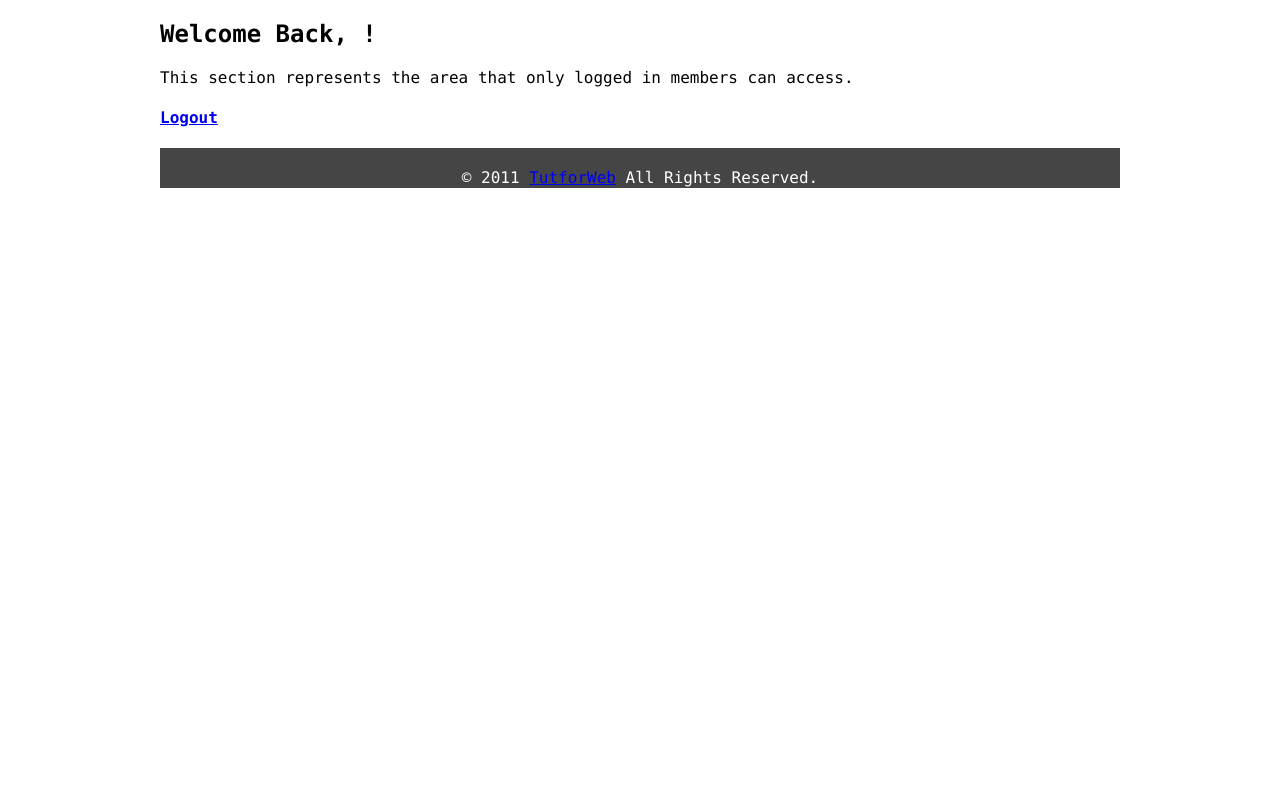
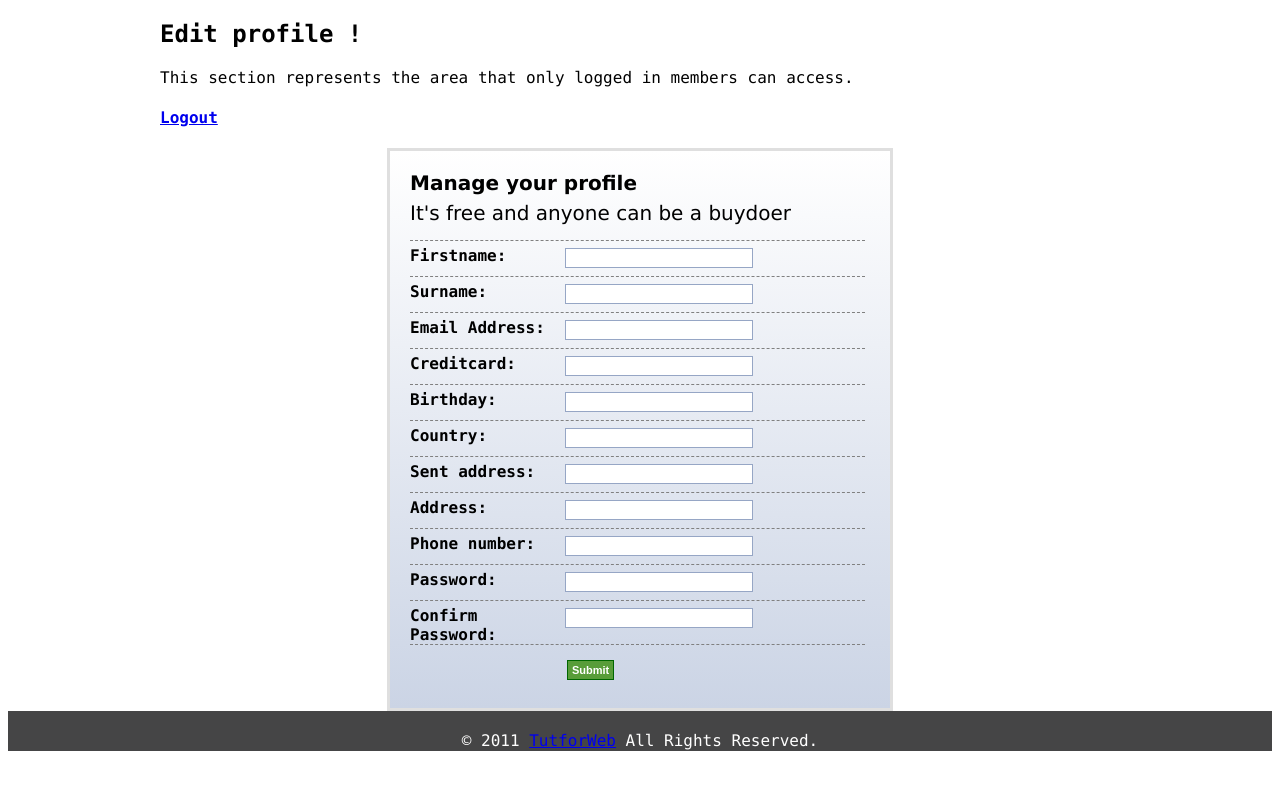
Before and after one commit to rainaz/buydo, a CodeIgniter app: page /buydo/index.php/user/welcome in a window 1280 px wide. Run offline with CodeIgniter, Linux system fonts and the light colour scheme.

Commit message:
manage profile

```diff
--- a/application/controllers/user.php
+++ b/application/controllers/user.php
@@ -8,6 +8,7 @@ class User extends CI_Controller{
 	public function index(){
 		if(($this->session->userdata('username')!="")){
 			$this->welcome();
+
 		}
 		else{
 			$data['title']= 'Home';
@@ -52,10 +53,29 @@ class User extends CI_Controller{
 			$this->thank();
 		}
 	}
+	public function manageprofle(){
+		$this->load->library('form_validation');
+		// field name, error message, validation rules
+		$this->form_validation->set_rules('user_name', 'User Name');
+		//  $this->form_validation->set_rules('email_address', 'Your Email', 'trim|required|valid_email');
+		//  $this->form_validation->set_rules('password', 'Password', 'trim|required|min_length[4]|max_length[32]');
+		//  $this->form_validation->set_rules('con_password', 'Password Confirmation', 'trim|required|matches[password]');
+		if($this->form_validation->run() == FALSE){
+			$this->index();
+		}
+		else{
+			$this->user_model->manageProfile();
+			$this->thank();
+		}
+	}
+
+
+
+
 	public function logout(){
 		$newdata = array(
 			'user_id'   =>'',
-			'username'  =>'',
+			'user_name'  =>'',
 			'user_email'     => '',
 			'logged_in' => FALSE,
 		);
--- a/application/models/user_model.php
+++ b/application/models/user_model.php
@@ -118,6 +118,27 @@ class User_model extends CI_Model {
     $query = $this->db->query($sql);
   }
 
+  public function manageProfile()
+  {
+    $this->load->helper('url');
+
+ $data=array(
+
+    'name'=>$this->input->post('name'),
+    'surname'=>$this->input->post('surname'),
+    'email'=>$this->input->post('email'),
+    'creditcard'=>$this->input->post('creditcard'),
+    'birthday'=>$this->input->post('birthday'),
+    'country'=>$this->input->post('country'),
+    'sent_address'=>$this->input->post('sent_address'),
+    'address'=>$this->input->post('address'),
+    'password'=>sha1($this->input->post('password')),
+     'phone_no'=>$this->input->post('phone_no'),
+  );
+      $this->db->where('user_id', $this->session->userdata('user_id'));
+      return $this->db->update('users', $data);
+  }
+
 
  function login($username,$password)
  {
@@ -156,7 +177,7 @@ class User_model extends CI_Model {
     'sent_address'=>$this->input->post('sent_address'),
     'address'=>$this->input->post('address'),
     'username'=>$this->input->post('username'),
-    'password'=>md5($this->input->post('password')),
+    'password'=>sha1($this->input->post('password')),
      'phone_no'=>$this->input->post('phone_no'),
      'start_banned'=>$this->input->post('start_banned'),
      'banned_duration'=>$this->input->post('banned_duration'),
--- a/application/views/welcome_view.php
+++ b/application/views/welcome_view.php
@@ -1,5 +1,64 @@
 <div class="content">
-  <h2>Welcome Back, <?php echo $this->session->userdata('username'); ?>!</h2>
+  <h2>Edit profile <?php echo $this->session->userdata('user_name'); ?>!</h2>
   <p>This section represents the area that only logged in members can access.</p>
   <h4><?php echo anchor('user/logout', 'Logout'); ?></h4>
 </div><!--<div class="content">-->
+
+<div class="reg_form">
+<div class="form_title">Manage your profile</div>
+<div class="form_sub_title">It's free and anyone can be a buydoer</div>
+ <?php echo validation_errors('<p class="error">'); ?>
+ <?php echo form_open("user/manageprofle"); ?>
+
+ <p>
+  <label for="name">Firstname:</label>
+  <input type="text" id="name" name="name" value="<?php echo set_value('name'); ?>" />
+  </p>
+   <p>
+  <label for="surname">Surname:</label>
+  <input type="text" id="surname" name="surname" value="<?php echo set_value('surname'); ?>" />
+  </p>
+   <p>
+  <label for="email_address">Email Address:</label>
+  <input type="text" id="email" name="email" value="<?php echo set_value('email'); ?>" />
+  </p>
+   <p>
+  <label for="creditcard">Creditcard:</label>
+  <input type="text" id="creditcard" name="creditcard" value="<?php echo set_value('creditcard'); ?>" />
+  </p>
+  <p>
+  <label for="birthday">Birthday:</label>
+  <input type="text" id="birthday" name="birthday" value="<?php echo set_value('birthday'); ?>" />
+  </p>
+  <p>
+  <label for="country">Country:</label>
+  <input type="text" id="country" name="country" value="<?php echo set_value('country'); ?>" />
+  </p>
+   <p>
+  <label for="sent_address">Sent address:</label>
+  <input type="text" id="sent_address" name="sent_address" value="<?php echo set_value('sent_address'); ?>" />
+  </p>
+     <p>
+  <label for="address">Address:</label>
+  <input type="text" id="address" name="address" value="<?php echo set_value('address'); ?>" />
+  </p>
+       <p>
+  <label for="phone_no">Phone number:</label>
+  <input type="text" id="phone_no" name="phone_no" value="<?php echo set_value('phone_no'); ?>" />
+  </p>
+
+
+  <p>
+  <label for="password">Password:</label>
+  <input type="password" id="password" name="password" value="<?php echo set_value('password'); ?>" />
+  </p>
+  <p>
+  <label for="con_password">Confirm Password:</label>
+  <input type="password" id="con_password" name="con_password" value="<?php echo set_value('con_password'); ?>" />
+  </p>
+  <p>
+  <input type="submit" class="greenButton" value="Submit" />
+  </p>
+ <?php echo form_close(); ?>
+</div><!--<div class="reg_form">-->
+</div><!--<div id="content">-->
```
